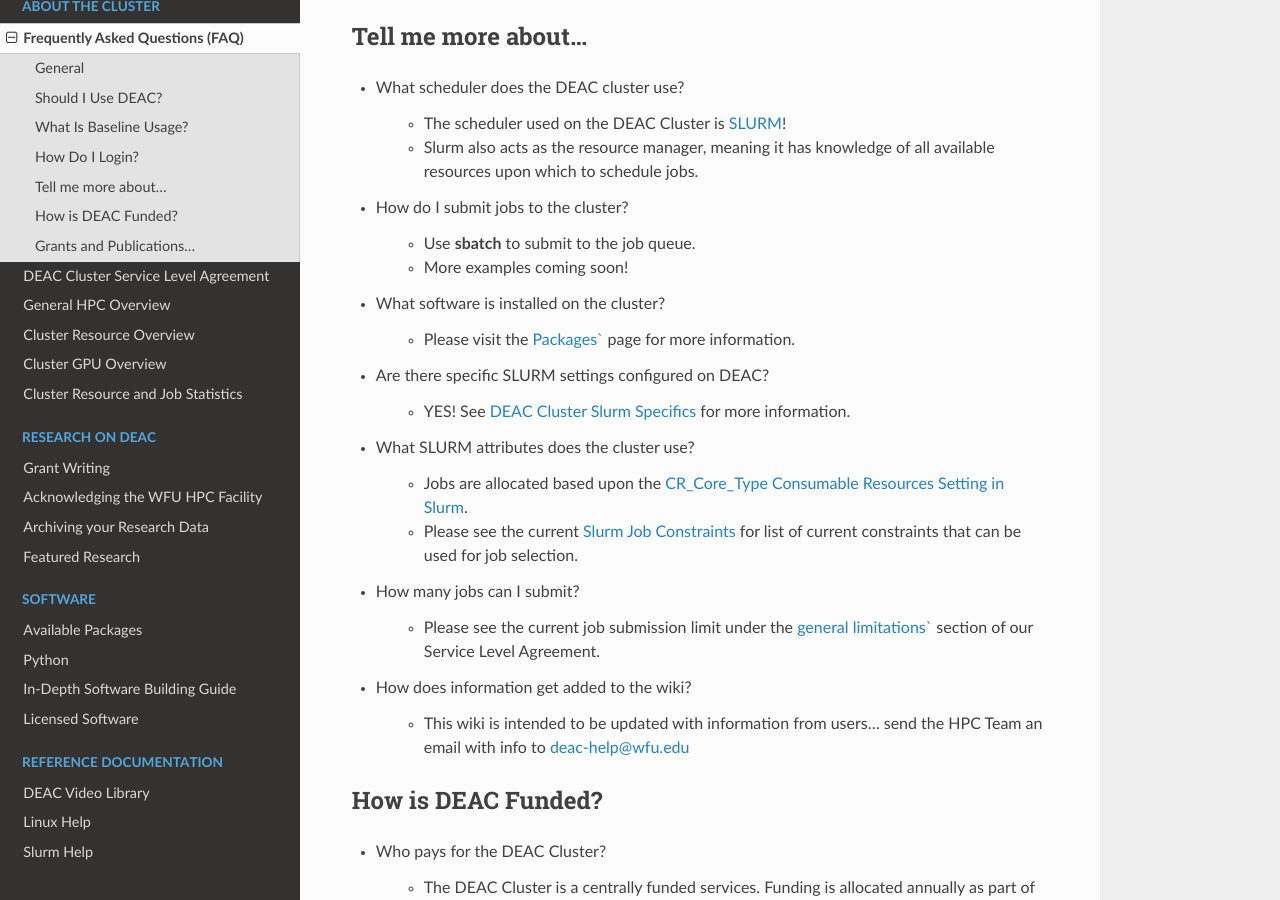
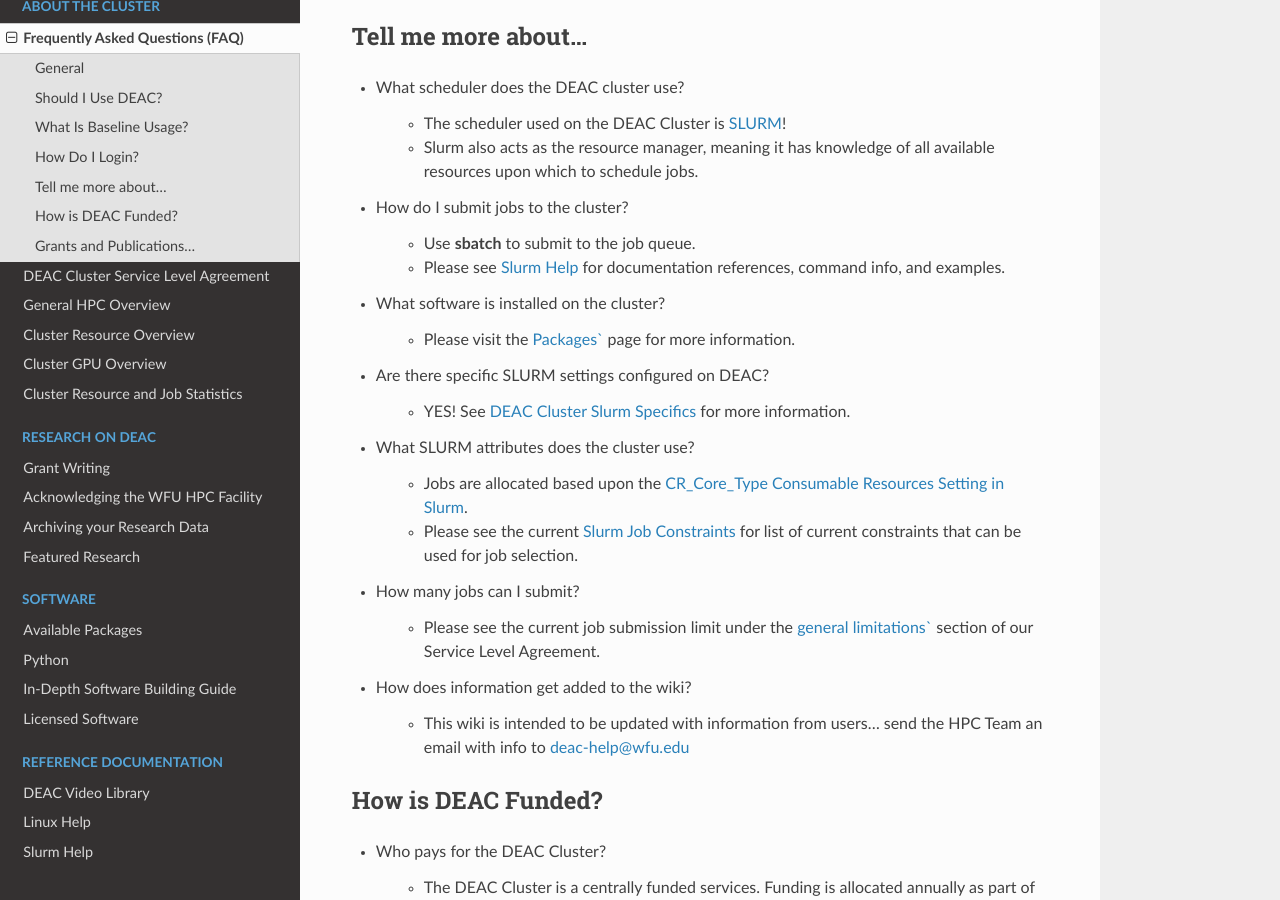
Before and after one commit to WFU-HPC/deac-docs, a Sphinx documentation site: the page built from source/cluster-faq.rst, in a window 1280 px wide and 900 px high, scrolled down 3388 px. Built offline with Sphinx 7.4.7 and the Read the Docs theme 3.1.0, drawn with Linux system fonts in a browser that asks for light colours.

Commit message:
Adding updated Slurm documentation and reference

```diff
--- a/source/cluster-faq.rst
+++ b/source/cluster-faq.rst
@@ -149,7 +149,7 @@
 * How do I submit jobs to the cluster?
 
 	* Use **sbatch** to submit to the job queue.
-	* More examples coming soon!
+	* Please see :ref:`Slurm Help<sec.slurm>` for documentation references, command info, and examples.
 
 * What software is installed on the cluster?
 
```
